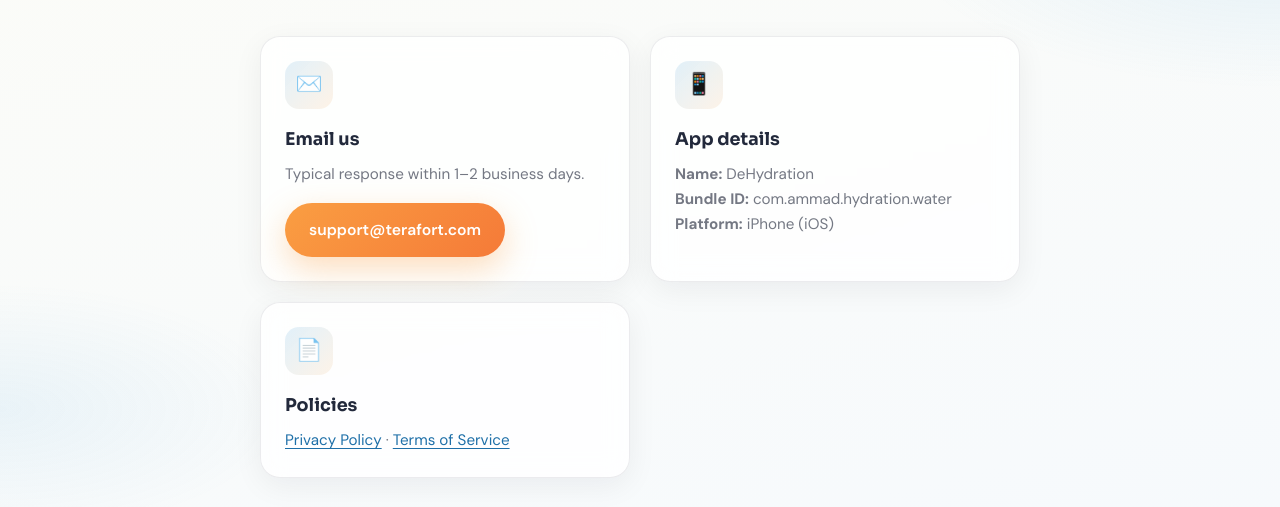
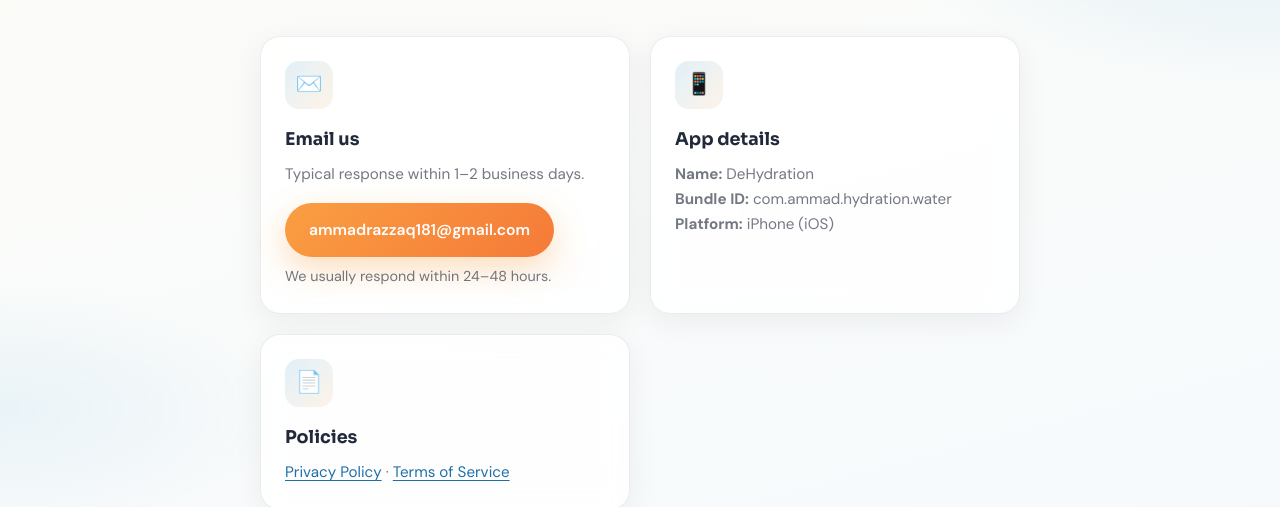
Before and after one commit to ammadrazzaq28/dehydration-legal, a plain HTML site: page support.html in a window 1280 px wide. Shown: the part 231-738 px from the top of the page. Drawn offline with Linux system fonts and the light colour scheme.

Commit message:
Update support.html

```diff
--- a/support.html
+++ b/support.html
@@ -42,7 +42,8 @@
           <div class="card__icon" aria-hidden="true">✉️</div>
           <h3>Email us</h3>
           <p>Typical response within 1–2 business days.</p>
-          <p style="margin-top: 1rem;"><a class="btn btn--primary" href="mailto:support@terafort.com?subject=DeHydration%20Support">support@terafort.com</a></p>
+          <p style="margin-top: 1rem;"><a class="btn btn--primary" href="mailto:ammadrazzaq181@gmail.com?subject=DeHydration%20Support">ammadrazzaq181@gmail.com</a></p>
+          <p style="margin-top: 0.5rem; font-size: 0.9rem; color: var(--text-muted);">We usually respond within 24–48 hours.</p>
         </div>
         <div class="card">
           <div class="card__icon" aria-hidden="true">📱</div>
@@ -102,7 +103,7 @@
       <div class="contact-box" style="margin-top: 2.5rem;">
         <h2 style="font-family: var(--font-display); margin: 0 0 0.5rem;">Still need help?</h2>
         <p style="color: var(--text-muted); margin: 0 0 1.25rem;">Include your iOS version, App version, and a short description of the issue.</p>
-        <a class="btn btn--primary" href="mailto:support@terafort.com?subject=DeHydration%20Support%20Request">Contact support</a>
+        <a class="btn btn--primary" href="mailto:ammadrazzaq181@gmail.com?subject=DeHydration%20Support%20Request">Contact support</a>
       </div>
     </div>
   </main>
@@ -120,7 +121,7 @@
         <li><a href="terms.html">Terms of Service</a></li>
         <li><a href="support.html">Support</a></li>
       </ul>
-      <small>© <span id="year"></span> Terafort. All rights reserved.</small>
+      <small>© <span id="year"></span> DeHydration. All rights reserved.</small>
     </div>
   </footer>
   <script>
```
